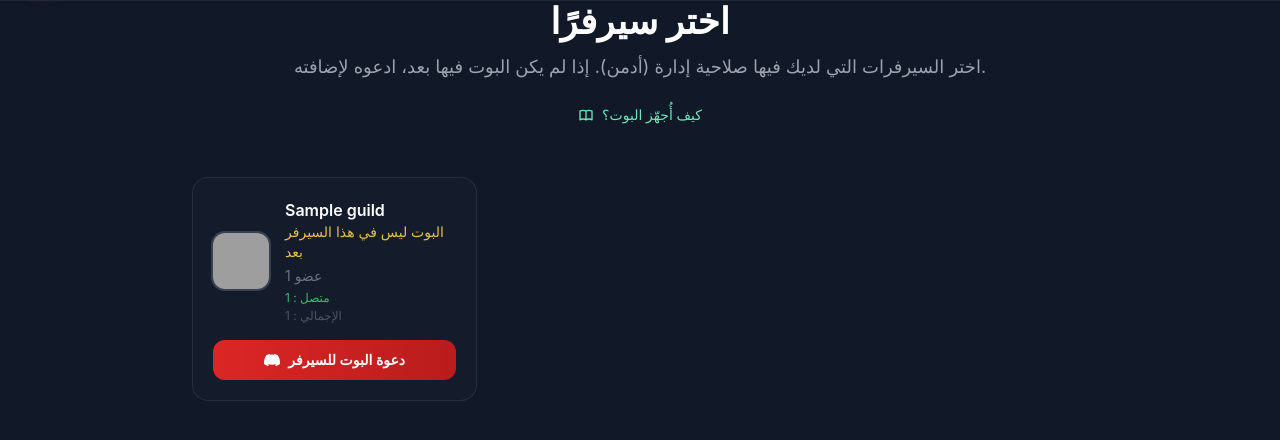
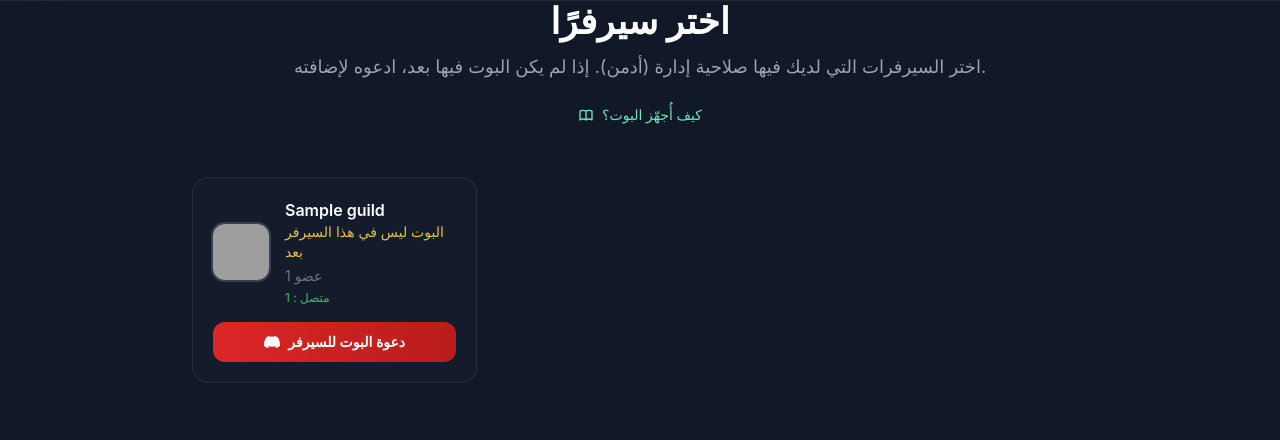
Before and after one commit to N0TTHELI0N/EXO-MEK-ASE, a Flask app: template dashboard/templates/servers.html in a window 1280 px wide. Shown: the part 63-503 px from the top of the page. Run offline with Flask 3, Linux system fonts and the light colour scheme; the template is opened without the code that fills it: most values are stand-ins (such as "Sample title", 1, 10 or a date in 2020); a database or web service that is not in the repository returns one stand-in record (values such as "Sample title"); some libraries are stand-ins or nearby versions; grey boxes are pictures that could not be loaded.

Commit message:
Remove duplicated total members line from server cards

```diff
--- a/dashboard/templates/servers.html
+++ b/dashboard/templates/servers.html
@@ -42,9 +42,6 @@
               {% if oc is defined and oc %}
               <div class="text-green-400/80">{{ t('servers_online') }} : {{ '{:,}'.format(oc) }}</div>
               {% endif %}
-              {% if mc is defined and mc %}
-              <div class="text-gray-600">{{ t('servers_total') }} : {{ '{:,}'.format(mc) }}</div>
-              {% endif %}
             </div>
           </div>
           <svg class="w-5 h-5 text-gray-600 group-hover:text-red-400 transition-colors flex-shrink-0" fill="none" stroke="currentColor" viewBox="0 0 24 24"><path stroke-linecap="round" stroke-linejoin="round" stroke-width="2" d="M9 5l7 7-7 7"/></svg>
@@ -74,10 +71,6 @@
               {% set oc = guild.approximate_presence_count %}
               {% if oc is defined and oc %}
               <div class="text-green-400/80">{{ t('servers_online') }} : {{ '{:,}'.format(oc) }}</div>
-              {% endif %}
-              {% set mc = guild.approximate_member_count | default(guild.member_count, true) %}
-              {% if mc is defined and mc %}
-              <div class="text-gray-600">{{ t('servers_total') }} : {{ '{:,}'.format(mc) }}</div>
               {% endif %}
             </div>
           </div>
--- a/dashboard/translations.py
+++ b/dashboard/translations.py
@@ -59,7 +59,6 @@ TRANSLATIONS = {
     "servers_sub": {"ar": "اختر السيرفرات التي لديك فيها صلاحية إدارة (أدمن). إذا لم يكن البوت فيها بعد، ادعوه لإضافته.", "en": "Choose a server where you have Administrator access. If the bot isn't there yet, invite it to join."},
     "servers_members": {"ar": "عضو", "en": "members"},
     "servers_online": {"ar": "متصل", "en": "online"},
-    "servers_total": {"ar": "الإجمالي", "en": "total"},
     "servers_empty_title": {"ar": "لا توجد سيرفرات", "en": "No servers found"},
     "servers_empty_desc": {"ar": "لا نجد سيرفرات لديك فيها صلاحية إدارة (أدمن).", "en": "We couldn't find any servers where you have Administrator access."},
     "servers_invite": {"ar": "دعوة البوت للسيرفر", "en": "Invite Bot to Server"},
```
